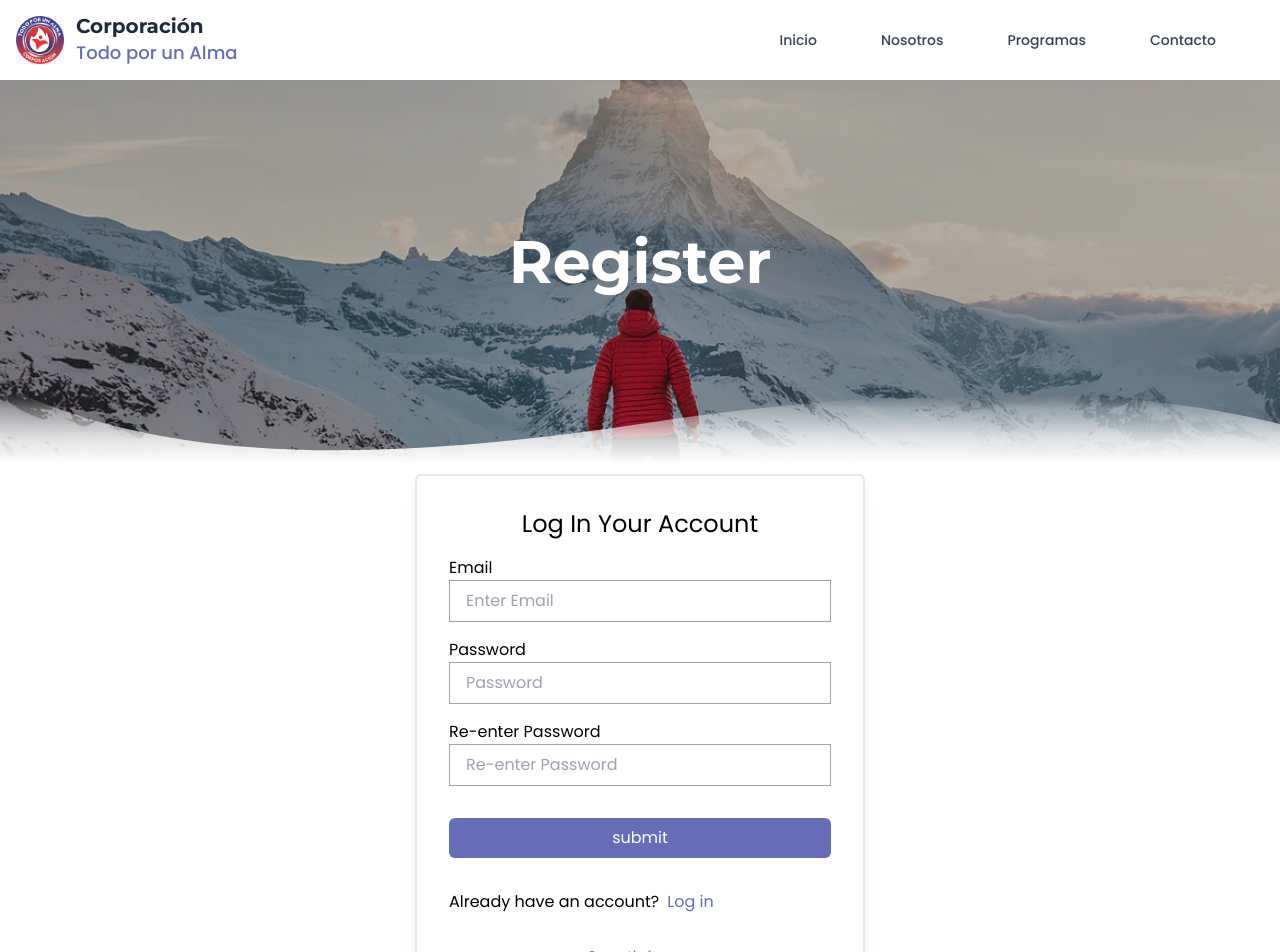
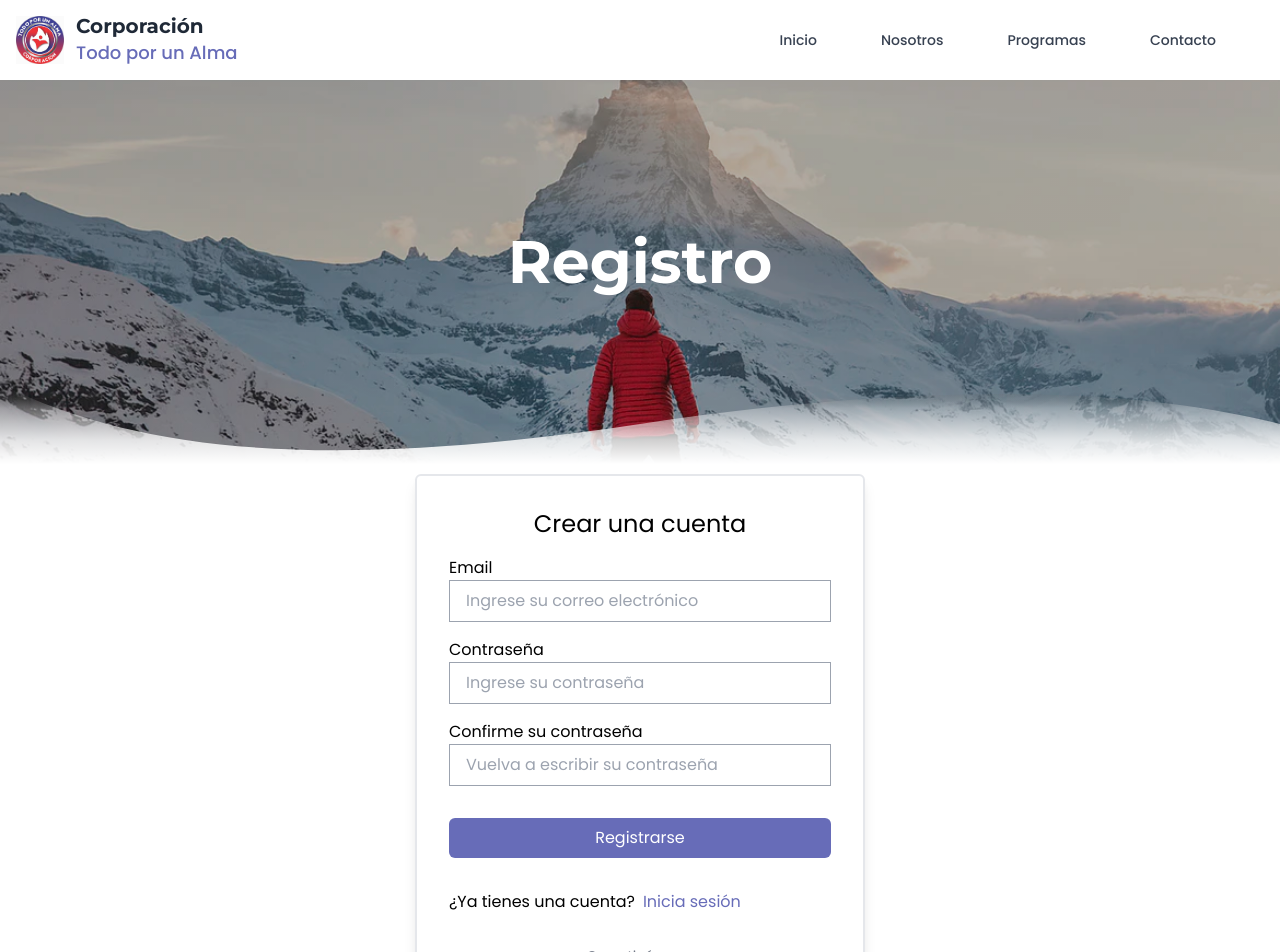
Before and after one commit to idrobodev/coptua_react, a React (Create React App) app: page /register in a window 1280 px wide. Shown: the top 952 px of the page. Built offline with nearby package versions, Linux system fonts and the light colour scheme; no server answers.

Commit message:
feat: Traducir página de registro al español y corregir validación de contraseñas

```diff
--- a/src/pages/Register/Register.jsx
+++ b/src/pages/Register/Register.jsx
@@ -21,8 +21,8 @@ const Register = () => {
   } = useForm();
 
   const onSubmit = async (data) => {
-    if (data.email !== data.password) {
-      setError("Passwords do not match");
+    if (data.password !== data.reEnterPassword) {
+      setError("Las contraseñas no coinciden");
     }
 
     try {
@@ -38,7 +38,7 @@ const Register = () => {
 
   return (
     <>
-      <Breadcrumbs title="Register" />
+      <Breadcrumbs title="Registro" />
       <div className="container">
         <div
           className="flex gap-8 items-center justify-center "
@@ -50,7 +50,7 @@ const Register = () => {
           >
             <form onSubmit={handleSubmit(onSubmit)}>
               <h2 className="text-2xl font-Poppins text-center">
-                Log In Your Account
+                Crear una cuenta
               </h2>
               {error && (
                 <span className="text-red-600 text-center py-2">{error}</span>
@@ -60,37 +60,37 @@ const Register = () => {
                 <label htmlFor="email">Email</label>
                 <input
                   className="border border-gray-400 w-full px-4 py-2"
-                  placeholder="Enter Email"
+                  placeholder="Ingrese su correo electrónico"
                   {...register("email", { required: true })}
                 />
                 {errors.email && (
-                  <span className="text-red-600">This field is required</span>
+                  <span className="text-red-600">Este campo es obligatorio</span>
                 )}
               </div>
 
               <div className="mt-4 mb-4">
-                <label htmlFor="password">Password</label>
+                <label htmlFor="password">Contraseña</label>
                 <input
                   type="password"
-                  placeholder="Password"
+                  placeholder="Ingrese su contraseña"
                   className="border border-gray-400 w-full px-4 py-2"
                   {...register("password", { required: true })}
                 />
                 {errors.password && (
-                  <span className="text-red-600">This field is required</span>
+                  <span className="text-red-600">Este campo es obligatorio</span>
                 )}
               </div>
 
               <div className="mt-4 mb-4">
-                <label htmlFor="password">Re-enter Password</label>
+                <label htmlFor="reEnterPassword">Confirme su contraseña</label>
                 <input
                   type="password"
-                  placeholder="Re-enter Password"
+                  placeholder="Vuelva a escribir su contraseña"
                   className="border border-gray-400 w-full px-4 py-2"
                   {...register("reEnterPassword", { required: true })}
                 />
                 {errors.reEnterPassword && (
-                  <span className="text-red-600">This field is required</span>
+                  <span className="text-red-600">Este campo es obligatorio</span>
                 )}
               </div>
 
@@ -98,16 +98,16 @@ const Register = () => {
                 className="w-full bg-primary text-white mt-4 mb-4  py-2 px-4 rounded-md"
                 type="submit"
               >
-                submit
+                Registrarse
               </button>
               <h1 className="py-4">
-                Already have an account?
+                ¿Ya tienes una cuenta?
                 <Link className="text-primary px-2" to="/login">
-                  Log in
+                  Inicia sesión
                 </Link>
               </h1>
             </form>
-            <SocialLogin title="Register" />
+            <SocialLogin title="Registro" />
           </div>
         </div>
       </div>
```
